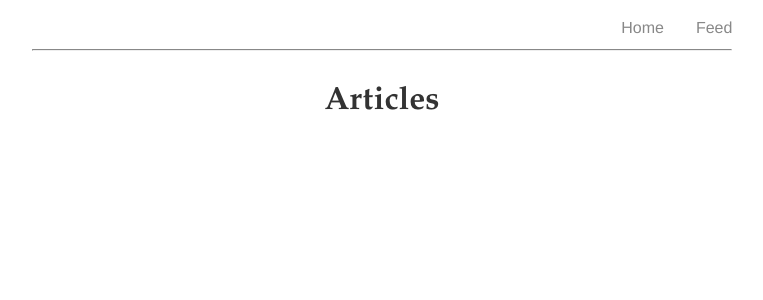
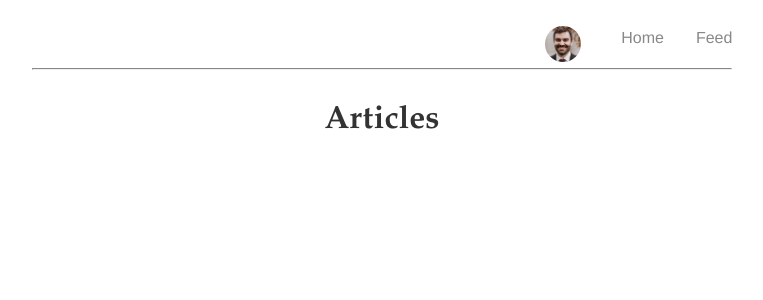
Before and after one commit to rockorager/rockorager.github.com, a Jekyll site: the page built from articles.md, in a window 1280 px wide. Shown: the top 300 px of the page, without its empty margins (258-1021 px from the left). Built offline with Jekyll 4.4.1, drawn with Linux system fonts in a browser that asks for light colours.

Commit message:
add avatar to header

```diff
--- a/_includes/head.html
+++ b/_includes/head.html
@@ -11,6 +11,7 @@
 
   <body>
     <header>
+      <a href="/"><img src="/assets/img/tim.jpeg" alt="Home" class="avatar"></a>
       <a href="/">Home</a>
       <a href="/feed">Feed</a>
     </header>
```
Also changed, not shown: 4 other files.
